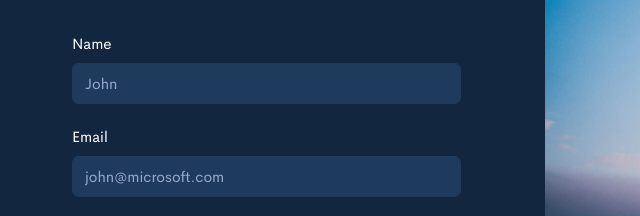
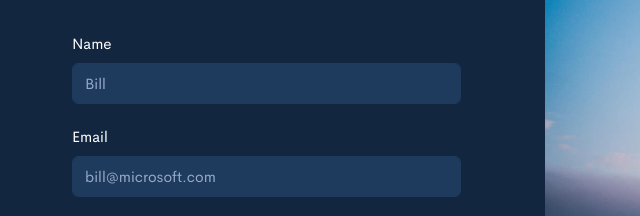
Before and after one commit to stewiethepro/form-integration-demo, a plain HTML site: page index.html in a window 1280 px wide. Shown: the part 245-461 px from the top of the page, 0-640 px from the left. Drawn offline with Linux system fonts and the light colour scheme.

Commit message:
changed form field placeholders

```diff
--- a/index.html
+++ b/index.html
@@ -67,7 +67,7 @@
               <div class="input-group input-group-merge">
 
                 <!-- Input -->
-                <input id="name" type="text" class="form-control" placeholder="John">
+                <input id="name" type="text" class="form-control" placeholder="Bill">
 
               </div>
 
@@ -80,7 +80,7 @@
               <label>Email</label>
 
               <!-- Input -->
-              <input id="email" type="email" class="form-control" placeholder="john@microsoft.com">
+              <input id="email" type="email" class="form-control" placeholder="bill@microsoft.com">
 
             </div>
 
```
